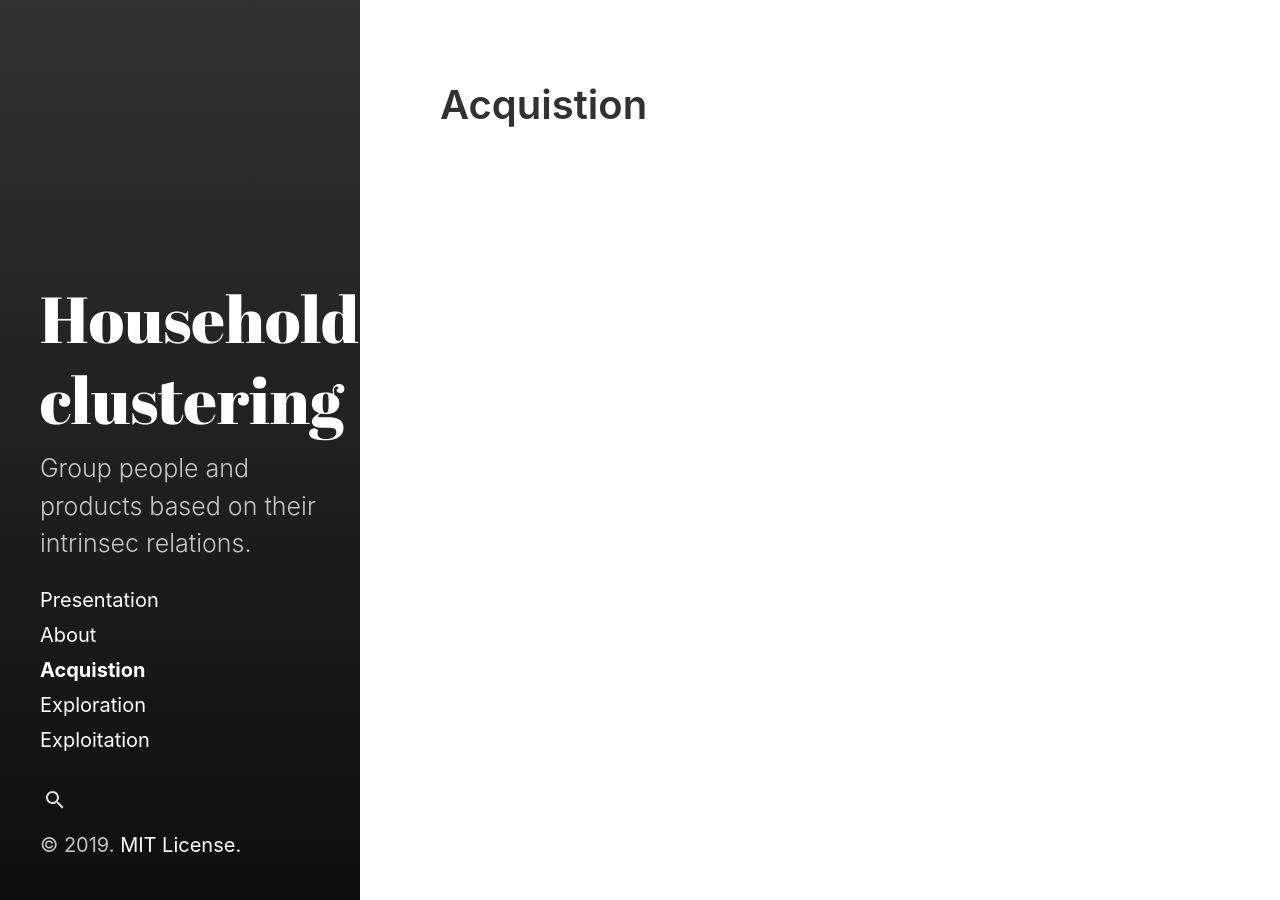
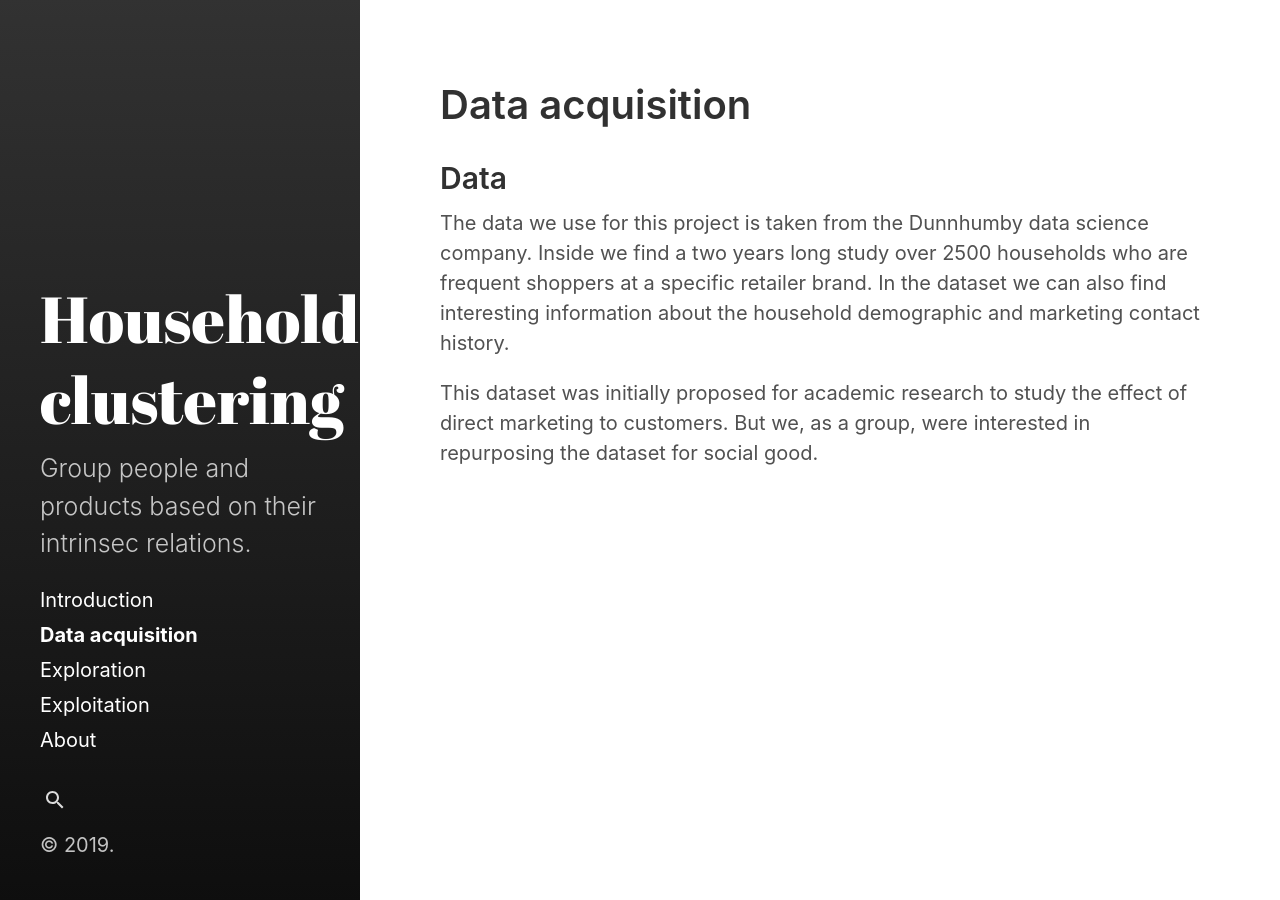
Before and after one commit to raphaelreiss/ADA_project, a Jekyll site: the page built from category/acquisition.md, in a window 1280 px wide. Built offline with Jekyll 4.4.1, drawn with Linux system fonts in a browser that asks for light colours.

Commit message:
Removed copyright. Made introduction.

```diff
--- a/_includes/copyright.html
+++ b/_includes/copyright.html
@@ -1,4 +1,4 @@
 <p>
   &copy; {{ site.time | date: '%Y' }}.
-  <a href="{{ "/LICENSE.md" | relative_url }}">MIT License.</a>
+  <!-- <a href="{{ "/LICENSE.md" | relative_url }}">MIT License.</a> -->
 </p>
--- a/_includes/sidebar-nav-links.html
+++ b/_includes/sidebar-nav-links.html
@@ -1,7 +1,7 @@
 <nav id="sidebar-nav-links">
   {% if site.sidebar_home_link %}
     <a class="home-link {% if page.url == '/' %} active{% endif %}"
-        href="{{ "/" | relative_url }}">Presentation</a>
+        href="{{ "/" | relative_url }}">Introduction</a>
   {% endif %}
   {% if site.sidebar_blog_link %}
     <a class="page-link {% if page.url == site.sidebar_blog_link %} active{% endif %}"
--- a/_layouts/post.html
+++ b/_layouts/post.html
@@ -13,6 +13,6 @@
     {% include post-tags.html post=page %}
   </div>
 
-  {% include comments.html %}
-  {% include related_posts.html %}
+  <!-- {% include comments.html %}
+  {% include related_posts.html %} -->
 </div>
--- a/category/acquisition.md
+++ b/category/acquisition.md
@@ -1,5 +1,16 @@
 ---
 layout: category
-title: Acquistion
+title: Data acquisition
 sidebar_sort_order: 1
 ---
+
+## Data
+
+The data we use for this project is taken from the Dunnhumby data science company.
+Inside we find a two years long study over 2500 households who are frequent shoppers
+at a specific retailer brand. In the dataset we can also find interesting information
+about the household demographic and marketing contact history.
+
+This dataset was initially proposed for academic research to study the effect of
+direct marketing to customers. But we, as a group, were interested in repurposing
+the dataset for social good.
```
Also changed, not shown: _posts/2019-12-12-introduction.md (added, +16 -0 lines), _posts/2019-12-12-prensentation.md (deleted, +0 -8 lines), about.md (deleted, +0 -13 lines), category/about.md (added, +7 -0 lines).
